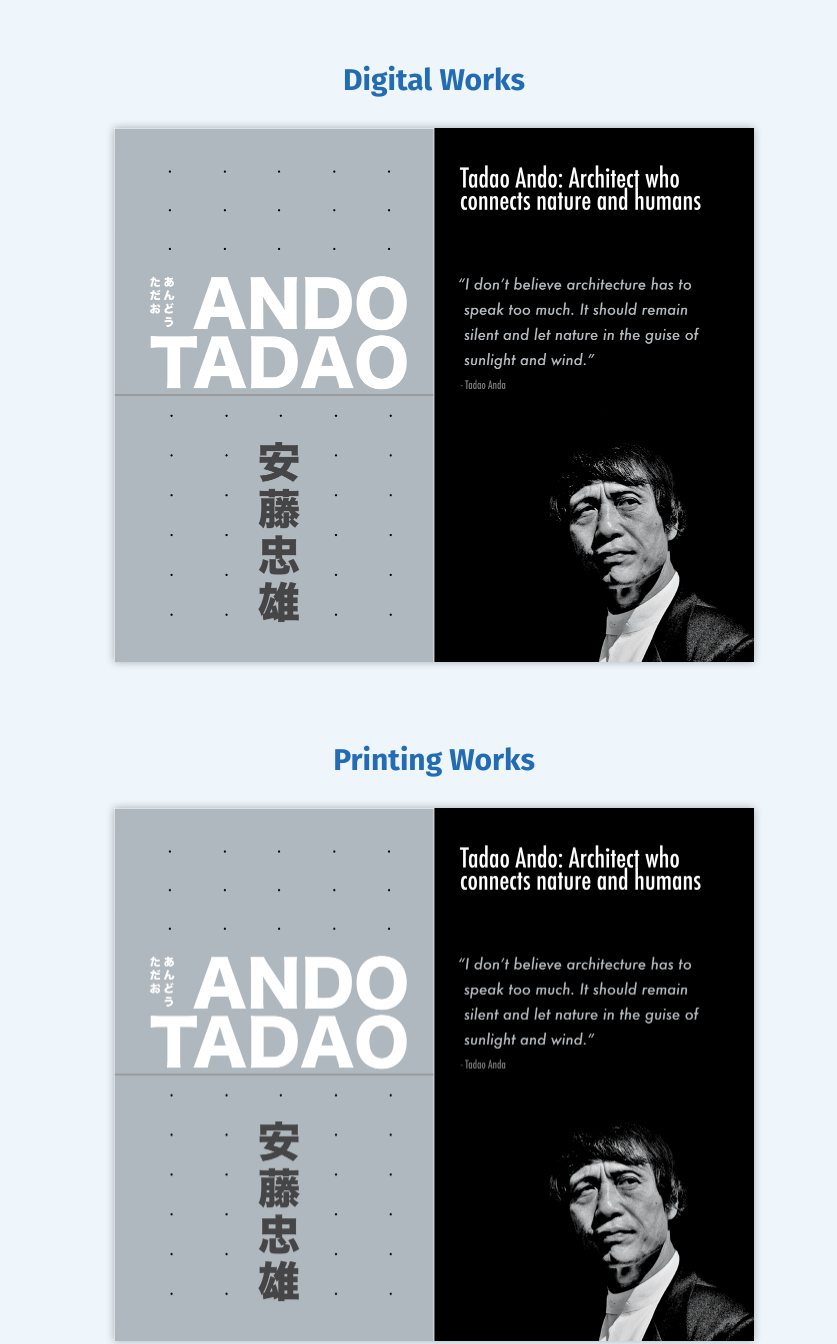
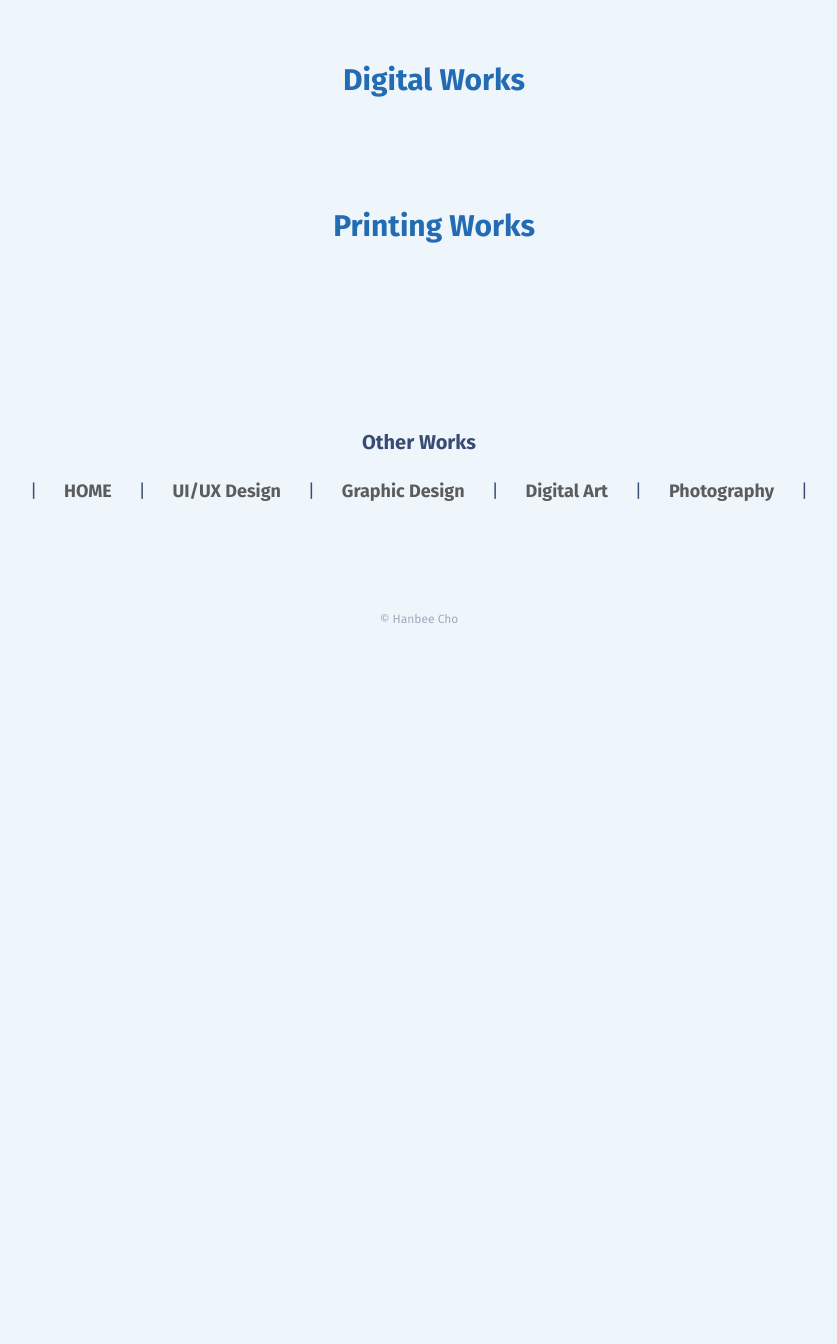
Before and after one commit to Hanbee17/portfolio_hanbeecho, a plain HTML site: page workexp/mygenbio/index.html in a window 1280 px wide. Shown: the part 1220-2564 px from the top of the page, without its empty margins (221-1058 px from the left). After the commit the page ends 1910 px from the top, so only its background shows below. Drawn offline with Linux system fonts and the light colour scheme.

Commit message:
Update index.html

```diff
--- a/workexp/mygenbio/index.html
+++ b/workexp/mygenbio/index.html
@@ -38,13 +38,13 @@
   <h3 id="mygensub">Digital Works</h3>
 
       <div class="gallery-item-c">
-          <img id="image_shadow" src="../../../graphicdesign_assets/ando3.png" alt="Poster" width="900px" height="533.5px">
+          <!-- <img id="image_shadow" src="../../../graphicdesign_assets/ando3.png" alt="Poster" width="900px" height="533.5px"> -->
       </div>
 
     <h3 id="mygensub">Printing Works</h3>
 
     <div class="gallery-item-c">
-      <img id="image_shadow" src="../../../graphicdesign_assets/ando3.png" alt="Poster" width="900px" height="533.5px">
+      <!-- <img id="image_shadow" src="../../../graphicdesign_assets/ando3.png" alt="Poster" width="900px" height="533.5px"> -->
   </div>
 
 
```
